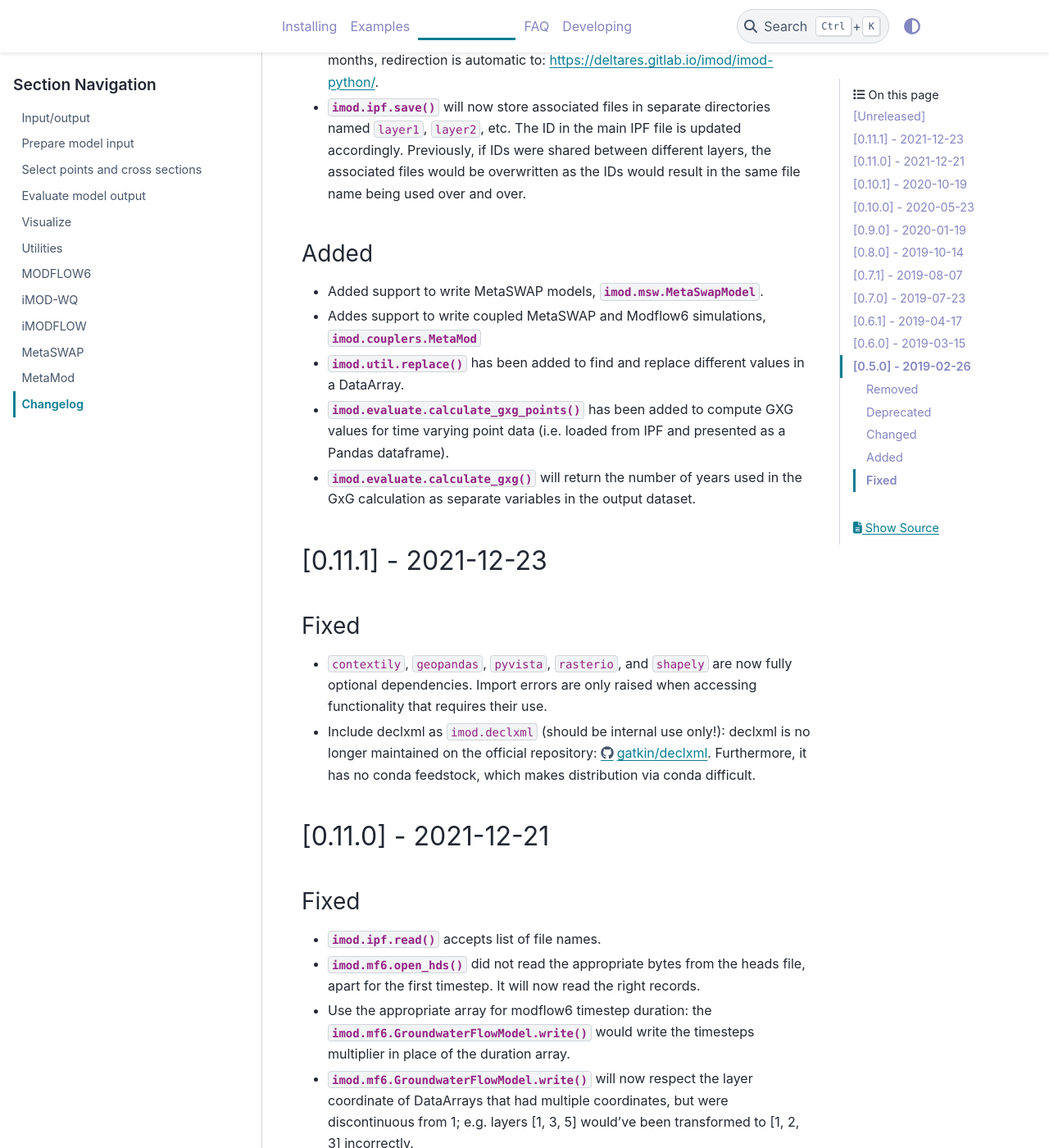
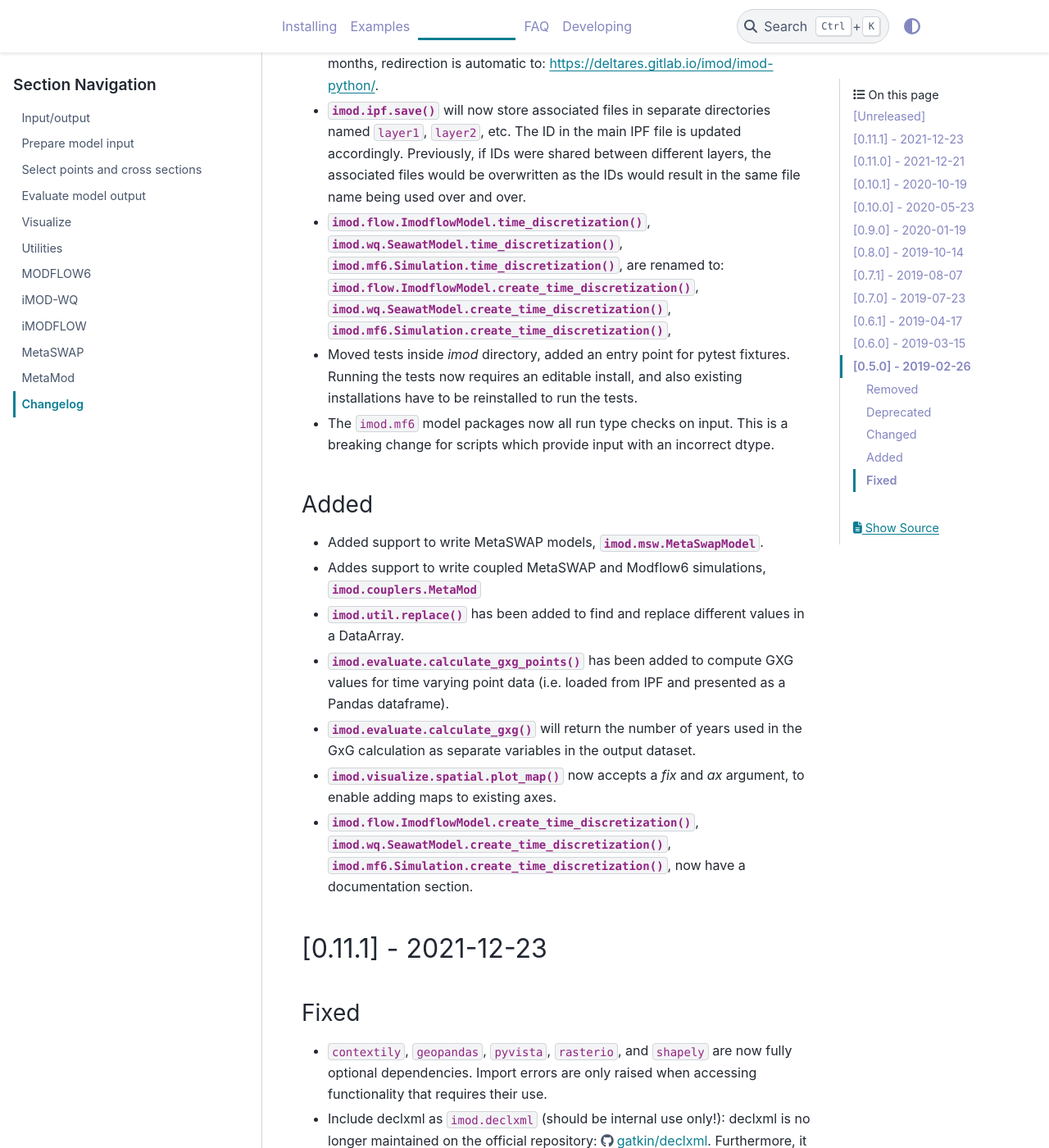
Before and after one commit to Deltares/imod-python, a Sphinx documentation site: the page built from docs/api/changelog.rst, in a window 1280 px wide and 1400 px high, scrolled down 903 px. Shown: the whole window at 82% size. Built offline with Sphinx 7.4.7 and the PyData theme 0.15.4, drawn with Linux system fonts in a browser that asks for light colours; pages that are not in the unit, such as notebooks, are missing from menus; some of the changed text lies outside the part shown.

Commit message:
Update changelog

```diff
--- a/docs/api/changelog.rst
+++ b/docs/api/changelog.rst
@@ -16,7 +16,7 @@ Fixed
   DataArray with a single layer is written. It will now accept both 2D and 3D
   arrays with a single layer coordinate.
 - Hotfixes for :meth:`imod.wq.model.SeawatModel.clip`, until `this merge request
-  <https://gitlab.com/deltares/imod/imod-python/-/merge_requests/111>` is
+  <https://gitlab.com/deltares/imod/imod-python/-/merge_requests/111>`_ is
   fulfilled.
 - :meth:`imod.flow.ImodflowModel.write` will set the timestring in the
   projectfile to ``steady-state`` for ``BoundaryConditions`` without a time
@@ -26,6 +26,7 @@ Fixed
   rows is read.
 - :func:`imod.evaluate.calculate_gxg` now correctly uses (March 14, March
   28, April 14) to calculate GVG rather than (March 28, April 14, April 28).
+- :func:`imod.mf6.out.open_cbc` now correctly loads boundary fluxes.
 
 Changed
 ~~~~~~~
@@ -38,6 +39,19 @@ Changed
   accordingly. Previously, if IDs were shared between different layers, the
   associated files would be overwritten as the IDs would result in the same
   file name being used over and over.
+- :meth:`imod.flow.ImodflowModel.time_discretization`,
+  :meth:`imod.wq.SeawatModel.time_discretization`,
+  :meth:`imod.mf6.Simulation.time_discretization`,
+  are renamed to:
+  :meth:`imod.flow.ImodflowModel.create_time_discretization`,
+  :meth:`imod.wq.SeawatModel.create_time_discretization`,
+  :meth:`imod.mf6.Simulation.create_time_discretization`,
+- Moved tests inside `imod` directory, added an entry point for pytest fixtures.
+  Running the tests now requires an editable install, and also existing
+  installations have to be reinstalled to run the tests.
+- The ``imod.mf6`` model packages now all run type checks on input. This is a
+  breaking change for scripts which provide input with an incorrect dtype.
+
 
 Added
 ~~~~~
@@ -52,6 +66,12 @@ Added
   Pandas dataframe).
 - :func:`imod.evaluate.calculate_gxg` will return the number of years used
   in the GxG calculation as separate variables in the output dataset.
+- :func:`imod.visualize.spatial.plot_map` now accepts a `fix` and `ax` argument,
+  to enable adding maps to existing axes.
+- :meth:`imod.flow.ImodflowModel.create_time_discretization`,
+  :meth:`imod.wq.SeawatModel.create_time_discretization`,
+  :meth:`imod.mf6.Simulation.create_time_discretization`, now have a
+  documentation section.
 
 [0.11.1] - 2021-12-23
 ---------------------
```
